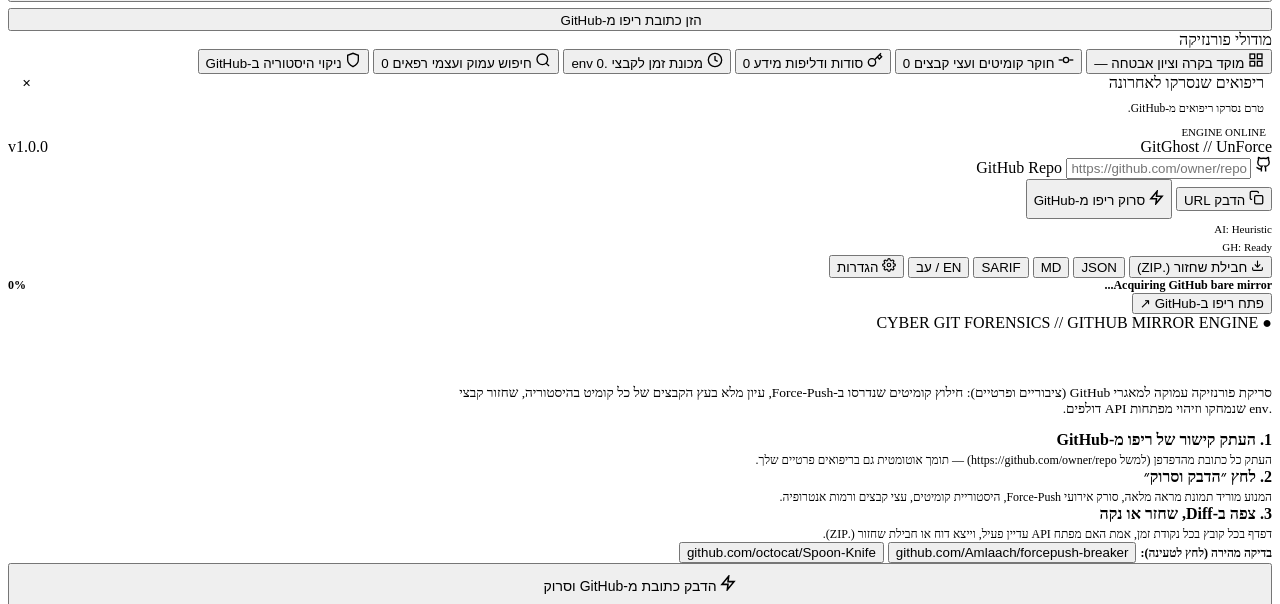
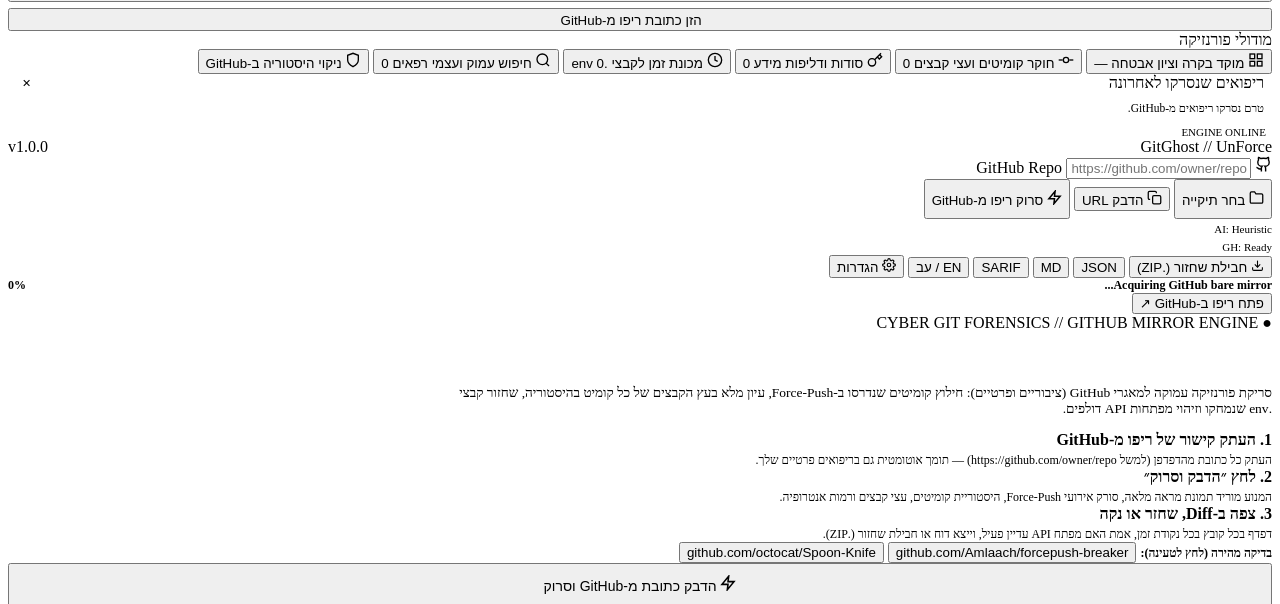
Before and after one commit to Amlaach/forcepush-breaker, a plain HTML site: page gitghost/static/index.html in a window 1280 px wide. Shown: the part 187-791 px from the top of the page. Drawn offline with Linux system fonts and the light colour scheme.

Commit message:
feat(ui-html): add local folder browse button to repository command bar

```diff
--- a/gitghost/static/index.html
+++ b/gitghost/static/index.html
@@ -181,6 +181,11 @@
                 <span id="repoTargetBadgeText" data-i18n="githubTargetPill">GitHub Repo</span>
               </span>
             </div>
+
+            <button class="btn btn-secondary" style="height:40px;" id="browseLocalBtn" onclick="selectLocalFolder()" title="בחר תיקיית מאגר מקומית">
+              <svg width="15" height="15" viewBox="0 0 24 24" fill="none" stroke="currentColor" stroke-width="2"><path d="M22 19a2 2 0 0 1-2 2H4a2 2 0 0 1-2-2V5a2 2 0 0 1 2-2h5l2 3h9a2 2 0 0 1 2 2z"></path></svg>
+              <span data-i18n="browseLocalBtn">בחר תיקייה</span>
+            </button>
 
             <button class="btn btn-paste" onclick="pasteGitHubUrlOnly()" title="הדבק כתובת מלוח ההעתקה">
               <svg width="15" height="15" viewBox="0 0 24 24" fill="none" stroke="currentColor" stroke-width="2"><rect x="9" y="9" width="13" height="13" rx="2"/><path d="M5 15H4a2 2 0 0 1-2-2V4a2 2 0 0 1 2-2h9a2 2 0 0 1 2 2v1"/></svg>
```
